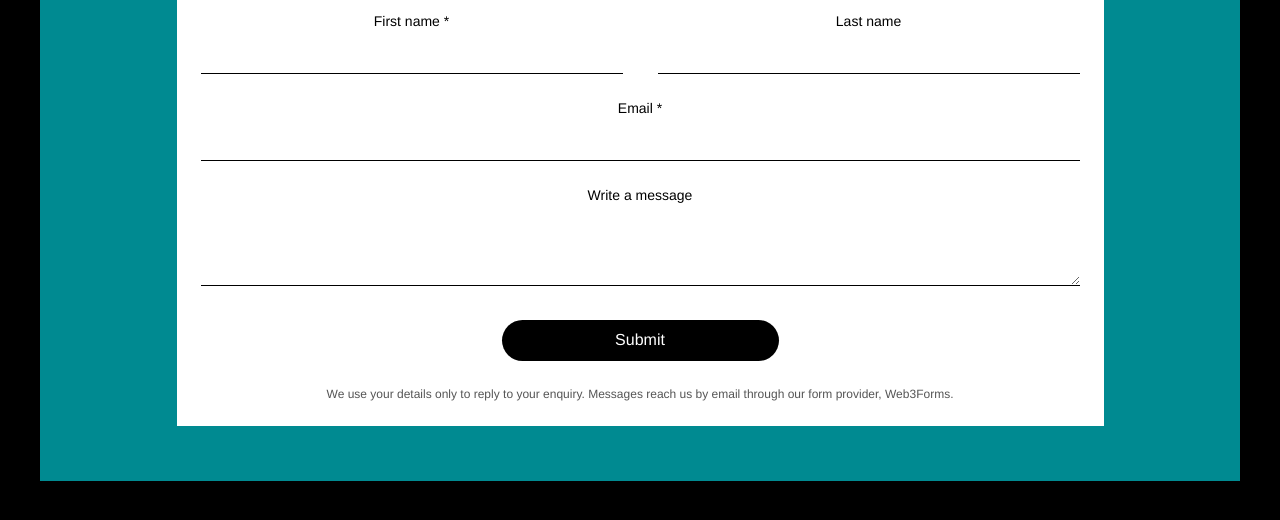
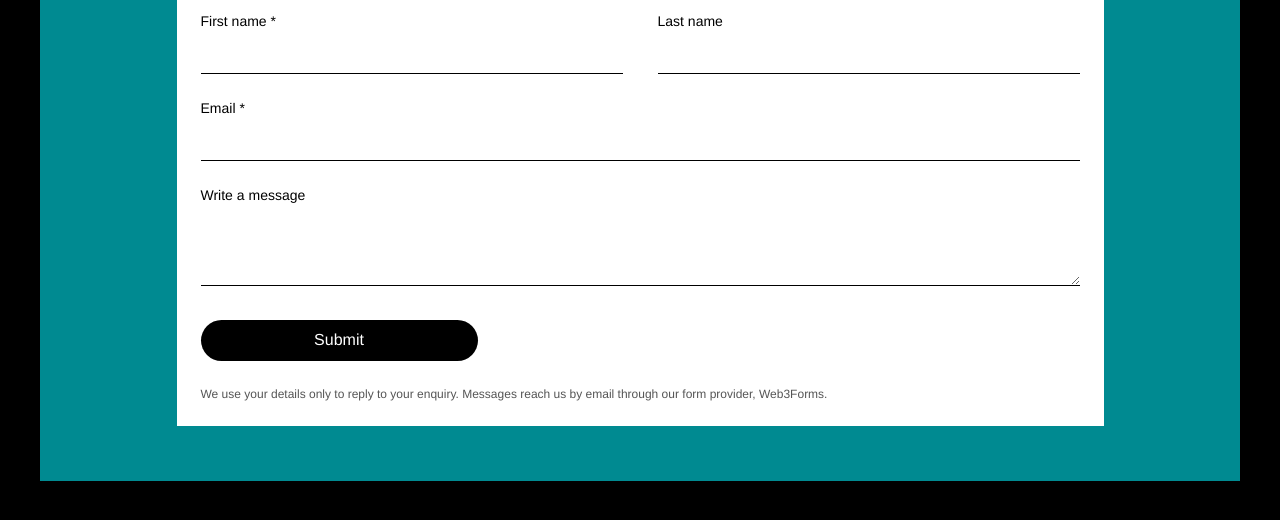
Before and after one commit to Codesign-Technology/codesign-website, a plain HTML site: page public/contact/index.html in a window 1280 px wide. Shown: the part 595-1115 px from the top of the page. Drawn offline with Linux system fonts and the light colour scheme.

Commit message:
Centre the contact form block, keep its text left-aligned
Co-Authored-By: Claude Opus 5.5 <noreply@anthropic.com>
Claude-Session: https://claude.ai/code/session_01UNx2QdxYvEiuRAkyuSgzaq

```diff
--- a/public/assets/css/site.css
+++ b/public/assets/css/site.css
@@ -238,11 +238,7 @@ body.menu-open::after {
   .contact-panel h2 { margin-bottom: 24px; }
 }
 
-/* Contact: everything from "Let's Chat" down is centred (Mike, 24 Nov 2026) */
-.contact-panel { text-align: center; }
-.contact-card { margin: 0 auto; }
-.field label { text-align: center; }
-.field input, .field textarea { text-align: center; }
-.form-actions { flex-direction: column; justify-content: center; }
+/* Contact: the form block ("Let's Chat" + card) is centred in the teal panel; text stays left-aligned (Mike, 24 Nov 2026) */
+.contact-panel > h2, .contact-card { max-width: 927px; margin-left: auto; margin-right: auto; }
 .form-status:empty { display: none; }
 .contact-panel { margin-bottom: 40px; } /* original: 45px from panel to footer logo */
```
